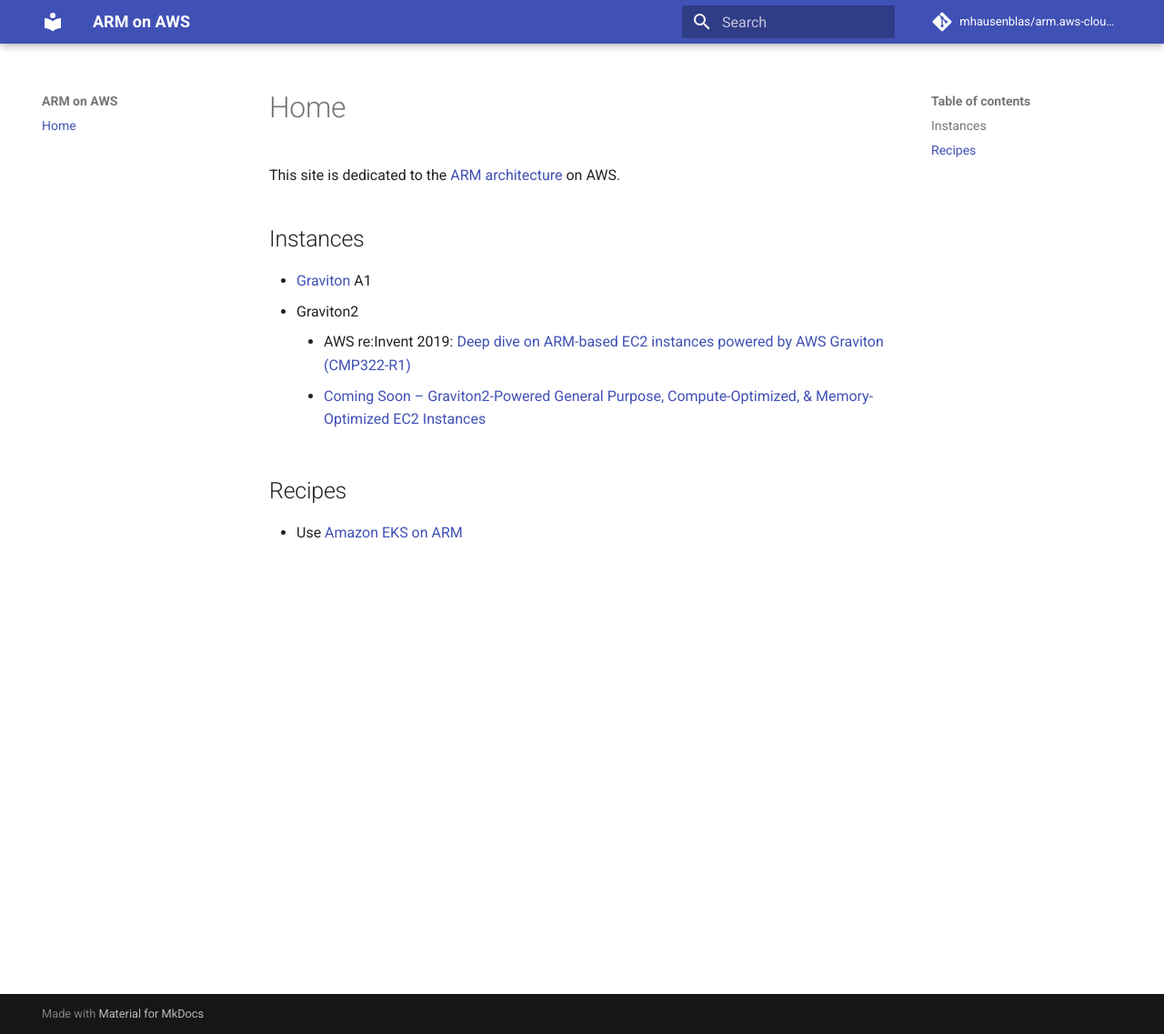
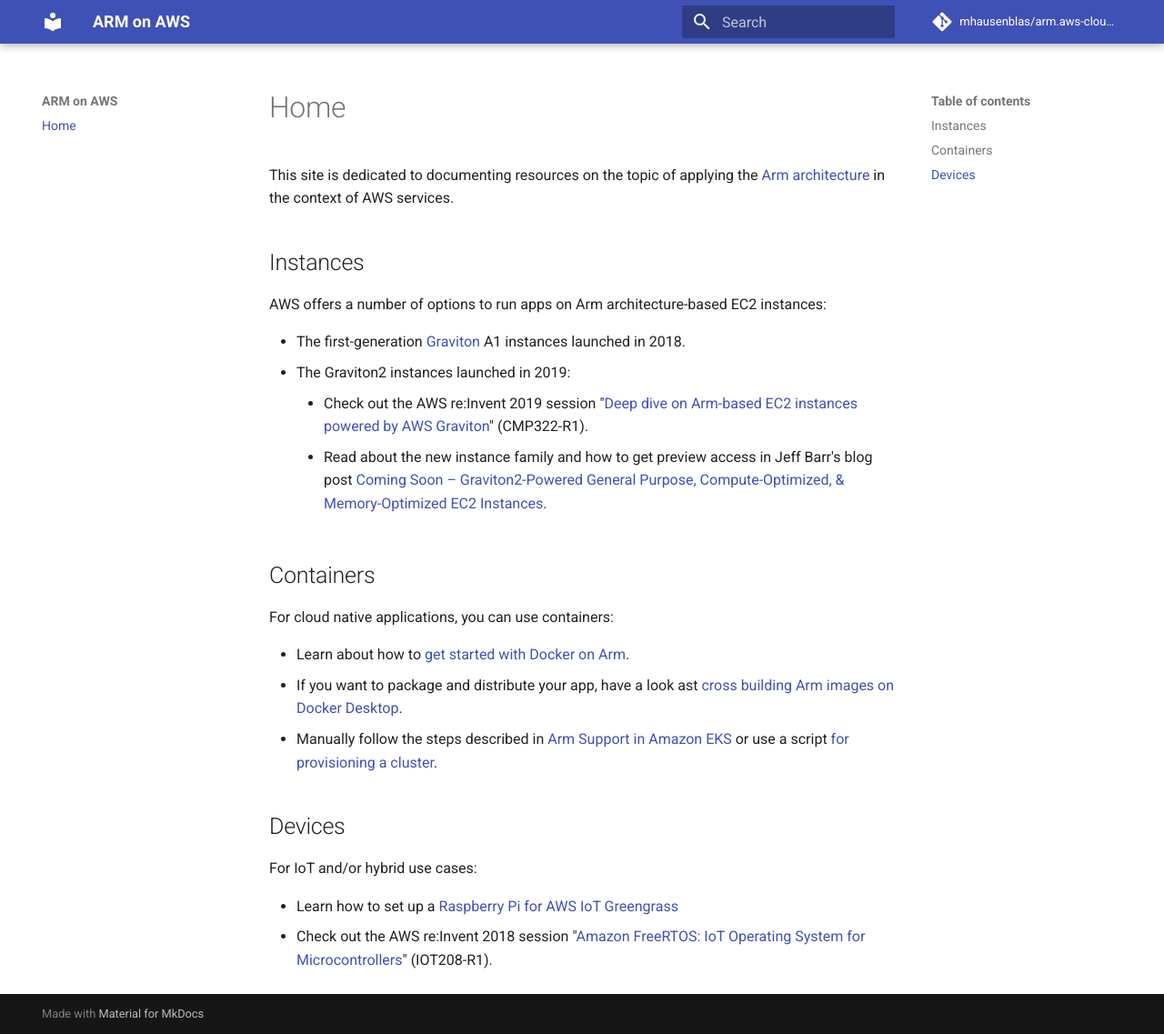
Before and after one commit to mhausenblas/arm.aws-cloud.dev, an MkDocs documentation site: the page built from docs/index.md, in a window 1280 px wide and 1137 px high. Shown: the whole window at 91% size. Built offline with MkDocs 1.6.1 and Material for MkDocs 9.7.7, drawn with Linux system fonts in a browser that asks for light colours; comment, search, counter and statistics services are not loaded.

Commit message:
updates docs

```diff
--- a/docs/index.md
+++ b/docs/index.md
@@ -1,12 +1,25 @@
-This site is dedicated to the [ARM architecture](https://en.wikipedia.org/wiki/ARM_architecture) on AWS.
+This site is dedicated to documenting resources on the topic of applying the [Arm architecture](https://en.wikipedia.org/wiki/ARM_architecture) in the context of AWS services.
 
 ## Instances
 
-- [Graviton](https://aws.amazon.com/ec2/graviton/) A1
-- Graviton2
-    - AWS re:Invent 2019: [Deep dive on ARM-based EC2 instances powered by AWS Graviton (CMP322-R1)](https://www.youtube.com/watch?v=4jImmuMqnwc)
-    - [Coming Soon – Graviton2-Powered General Purpose, Compute-Optimized, & Memory-Optimized EC2 Instances](https://aws.amazon.com/blogs/aws/coming-soon-graviton2-powered-general-purpose-compute-optimized-memory-optimized-ec2-instances/)
+AWS offers a number of options to run apps on Arm architecture-based EC2 instances:
 
-## Recipes
+- The first-generation [Graviton](https://aws.amazon.com/ec2/graviton/) A1 instances launched in 2018.
+- The Graviton2 instances launched in 2019:
+    - Check out the AWS re:Invent 2019 session "[Deep dive on Arm-based EC2 instances powered by AWS Graviton](https://www.youtube.com/watch?v=4jImmuMqnwc)" (CMP322-R1).
+    - Read about the new instance family and how to get preview access in Jeff Barr's blog post [Coming Soon – Graviton2-Powered General Purpose, Compute-Optimized, & Memory-Optimized EC2 Instances](https://aws.amazon.com/blogs/aws/coming-soon-graviton2-powered-general-purpose-compute-optimized-memory-optimized-ec2-instances/).
 
-- Use [Amazon EKS on ARM](https://gist.github.com/mhausenblas/a1d195745267811b68055320f9844fe1)
+## Containers
+
+For cloud native applications, you can use containers:
+
+- Learn about how to [get started with Docker on Arm](https://community.arm.com/developer/tools-software/tools/b/tools-software-ides-blog/posts/getting-started-with-docker-on-arm).
+- If you want to package and distribute your app, have a look ast [cross building Arm images on Docker Desktop](https://medium.com/@carlosedp/cross-building-arm64-images-on-docker-desktop-254d1e0bc1f9).
+- Manually follow the steps described in [Arm Support in Amazon EKS](https://docs.aws.amazon.com/eks/latest/userguide/arm-support.html) or use a script [for provisioning a cluster](https://gist.github.com/mhausenblas/a1d195745267811b68055320f9844fe1).
+
+## Devices
+
+For IoT and/or hybrid use cases:
+
+- Learn how to set up a [Raspberry Pi for AWS IoT Greengrass](https://docs.aws.amazon.com/greengrass/latest/developerguide/setup-filter.rpi.html)
+- Check out the AWS re:Invent 2018 session "[Amazon FreeRTOS: IoT Operating System for Microcontrollers](https://www.youtube.com/watch?v=7fNFKYAuHls)" (IOT208-R1).
```
